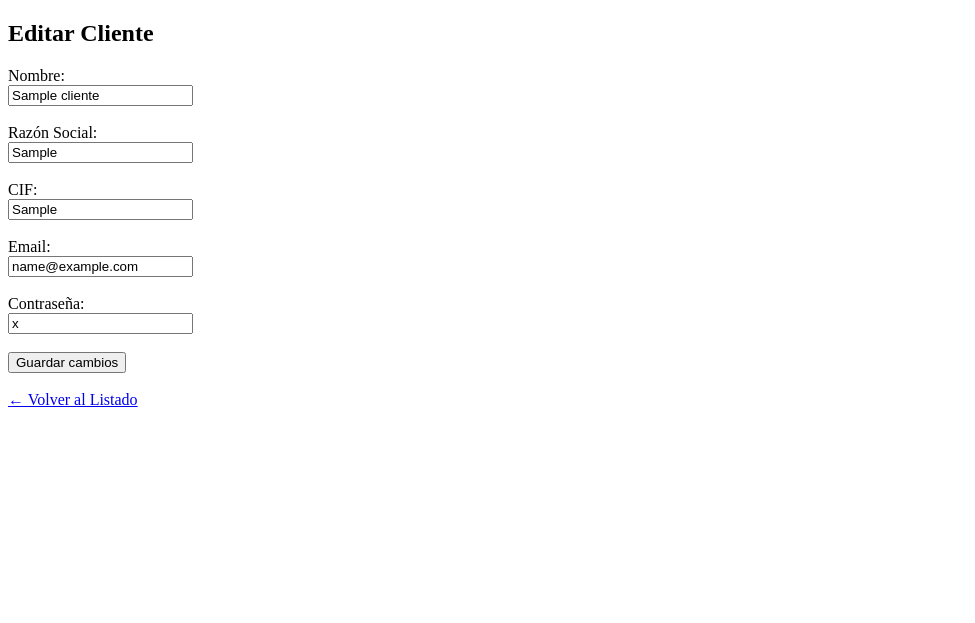
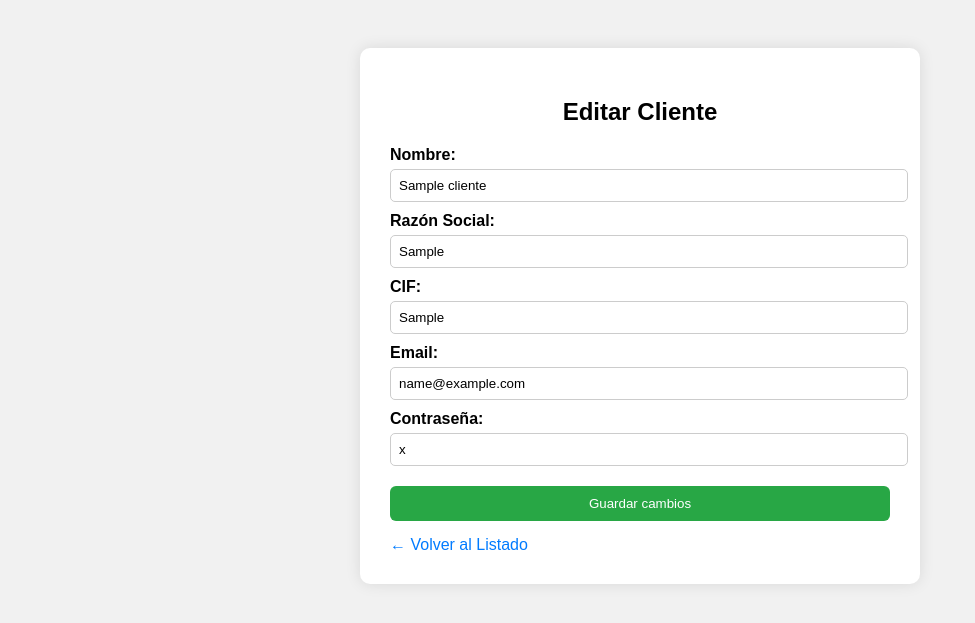
Before and after one commit to AncoraDev/cocinando_software, a Django app: page /clientes/editar/1/ in a window 1280 px wide. Shown: the top 623 px of the page, without its empty margins (0-975 px from the left). Run offline with Django 5.2, Linux system fonts and the light colour scheme; tables that the repository leaves empty hold one stand-in row (values such as "Sample post").

Commit message:
Aplicando estilo de CRM

```diff
--- a/clientes/views.py
+++ b/clientes/views.py
@@ -29,15 +29,24 @@ def dashboard_cliente(request):
         return redirect('login_cliente')
 
     cliente = Cliente.objects.get(id=cliente_id)
-    return render(request, 'clientes/dashboard.html', {'cliente': cliente})
+    return render(request, 'clientes/dashboard.html', {
+        'cliente': cliente,
+        'active': 'dashboard'
+    })
 
 def listado_clientes(request):
     cliente_id = request.session.get('cliente_id')
     if not cliente_id:
         return redirect('login')
 
+    cliente = Cliente.objects.get(id=cliente_id)
     clientes = Cliente.objects.all()
-    return render(request, 'clientes/listado.html', {'clientes': clientes})
+    return render(request, 'clientes/listado.html', {
+        'clientes': clientes,
+        'cliente': cliente,
+        'active': 'clientes'
+    })
+
 
 def crear_cliente(request):
     if request.method == 'POST':
--- a/templates/clientes/formulario.html
+++ b/templates/clientes/formulario.html
@@ -3,34 +3,96 @@
 <head>
     <meta charset="UTF-8">
     <title>{% if modo == 'editar' %}Editar{% else %}Crear{% endif %} Cliente</title>
+    <style>
+        body {
+            font-family: sans-serif;
+            background-color: #f1f1f1;
+            display: flex;
+            justify-content: center;
+            padding: 40px;
+        }
+
+        .form-container {
+            background-color: white;
+            padding: 30px;
+            border-radius: 10px;
+            box-shadow: 0 0 15px rgba(0,0,0,0.1);
+            width: 500px;
+        }
+
+        h2 {
+            text-align: center;
+            margin-bottom: 20px;
+        }
+
+        label {
+            display: block;
+            margin: 10px 0 5px;
+            font-weight: bold;
+        }
+
+        input {
+            width: 100%;
+            padding: 8px;
+            border-radius: 5px;
+            border: 1px solid #ccc;
+        }
+
+        button {
+            width: 100%;
+            padding: 10px;
+            background-color: #28a745;
+            color: white;
+            border: none;
+            border-radius: 6px;
+            margin-top: 20px;
+            cursor: pointer;
+        }
+
+        button:hover {
+            background-color: #218838;
+        }
+
+        a {
+            display: inline-block;
+            margin-top: 15px;
+            text-align: center;
+            color: #007bff;
+            text-decoration: none;
+        }
+
+        a:hover {
+            text-decoration: underline;
+        }
+    </style>
 </head>
 <body>
+    <div class="form-container">
         <h2>{% if modo == 'editar' %}Editar{% else %}Crear{% endif %} Cliente</h2>
-
         <form method="POST">
             {% csrf_token %}
 
-        <label for="nombre">Nombre:</label><br>
-        <input type="text" id="nombre" name="nombre" value="{{ cliente.nombre|default_if_none:'' }}"><br><br>
+            <label for="nombre">Nombre:</label>
+            <input type="text" id="nombre" name="nombre" value="{{ cliente.nombre|default_if_none:'' }}">
 
-        <label for="razon_social">Razón Social:</label><br>
-        <input type="text" id="razon_social" name="razon_social" value="{{ cliente.razon_social|default_if_none:'' }}"><br><br>
+            <label for="razon_social">Razón Social:</label>
+            <input type="text" id="razon_social" name="razon_social" value="{{ cliente.razon_social|default_if_none:'' }}">
 
-        <label for="cif">CIF:</label><br>
-        <input type="text" id="cif" name="cif" value="{{ cliente.cif|default_if_none:'' }}"><br><br>
+            <label for="cif">CIF:</label>
+            <input type="text" id="cif" name="cif" value="{{ cliente.cif|default_if_none:'' }}">
 
-        <label for="email">Email:</label><br>
-        <input type="email" id="email" name="email" value="{{ cliente.email|default_if_none:'' }}"><br><br>
+            <label for="email">Email:</label>
+            <input type="email" id="email" name="email" value="{{ cliente.email|default_if_none:'' }}">
 
-        <label for="password">Contraseña:</label><br>
-        <input type="text" id="password" name="password" value="{{ cliente.password|default_if_none:'' }}"><br><br>
+            <label for="password">Contraseña:</label>
+            <input type="text" id="password" name="password" value="{{ cliente.password|default_if_none:'' }}">
 
             <button type="submit">
                 {% if modo == 'editar' %}Guardar cambios{% else %}Crear cliente{% endif %}
             </button>
         </form>
 
-    <br>
         <a href="{% url 'listado_clientes' %}">← Volver al Listado</a>
+    </div>
 </body>
 </html>
```
Also changed, not shown: templates/base.html (added, +100 -0 lines), templates/clientes/dashboard.html (+5 -5 lines), templates/clientes/listado.html (+5 -51 lines), templates/clientes/login.html (+67 -12 lines). Lines whose indentation alone changed are shown as unchanged.
